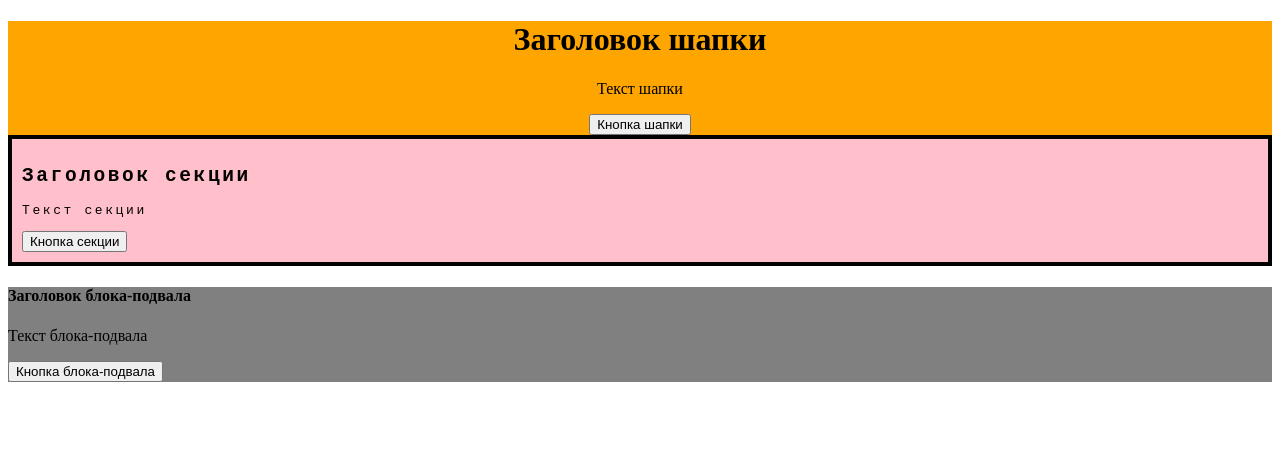
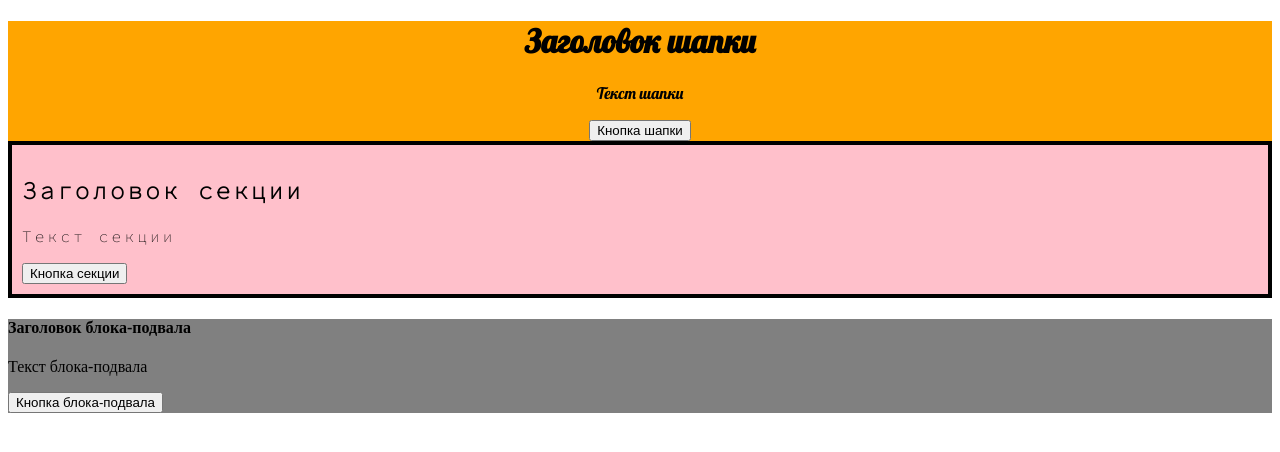
Before and after one commit to WebHeroSchool/Kots-CSS2.4, a plain HTML site: page index.html in a window 1280 px wide. Drawn offline with Linux system fonts and the light colour scheme.

Commit message:
Добавлены гугл шрифты

```diff
--- a/index.css
+++ b/index.css
@@ -1,6 +1,7 @@
 .header {
   background-color: orange;
   text-align: center;
+  font-family: 'Lobster', cursive;
 }
 
 .section {
@@ -9,6 +10,7 @@
   border: 4px solid black;
   padding: 10px;
   letter-spacing: 0.2em;
+  font-family: 'Source Code Pro', monospace;
 }
 
 .footer {
--- a/index.html
+++ b/index.html
@@ -3,6 +3,8 @@
 <head>
   <meta charset="utf-8">
   <link rel="stylesheet" href="index.css">
+  <link href="https://fonts.googleapis.com/css2?family=Lobster&display=swap" rel="stylesheet">
+  <link href="https://fonts.googleapis.com/css2?family=Source+Code+Pro:wght@200&display=swap" rel="stylesheet">
   <title>Верстка</title>
 </head>
 <body>
```
